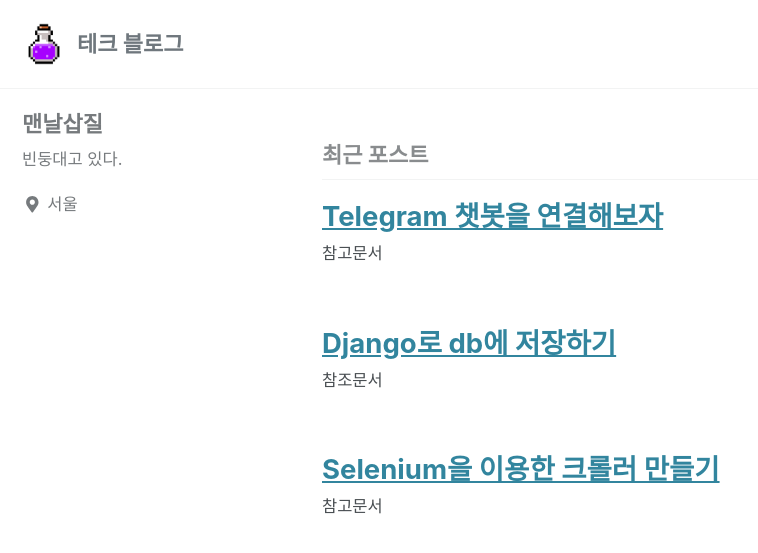
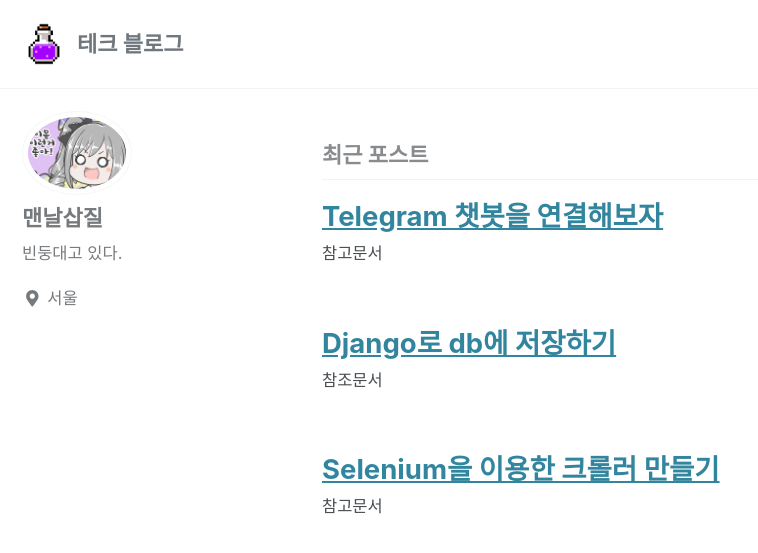
Before and after one commit to Shindongsik/Shindongsik.github.io, a Jekyll site: the page built from index.html, in a window 1280 px wide and 900 px high. Shown: the top 553 px of the window, without its empty margins (0-758 px from the left). Built offline with Jekyll 4.4.1, drawn with Linux system fonts in a browser that asks for light colours; cached includes are drawn as plain includes; the list of posts is cut into pages by our own code.

Commit message:
프로필사진

```diff
--- a/_config.yml
+++ b/_config.yml
@@ -107,7 +107,7 @@
 # Site Author
 author:
   name             : "맨날삽질"
-  avatar           : # path of avatar image, e.g. "/assets/images/bio-photo.jpg"
+  avatar           : "/assets/images/avatar.jpg" # path of avatar image, e.g. "/assets/images/bio-photo.jpg"
   bio              : "빈둥대고 있다."
   location         : "서울"
   email            :
```
Also changed, not shown: assets/images/avatar.jpg (added).
